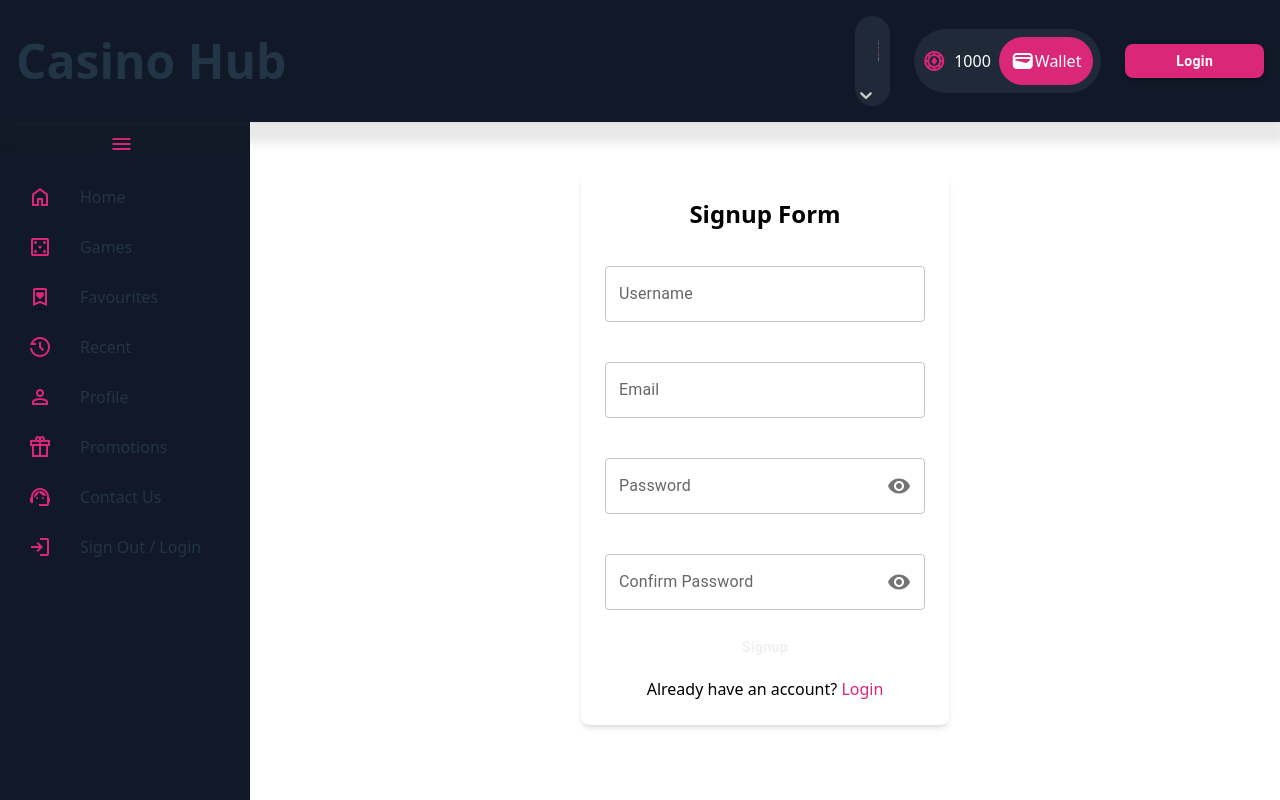
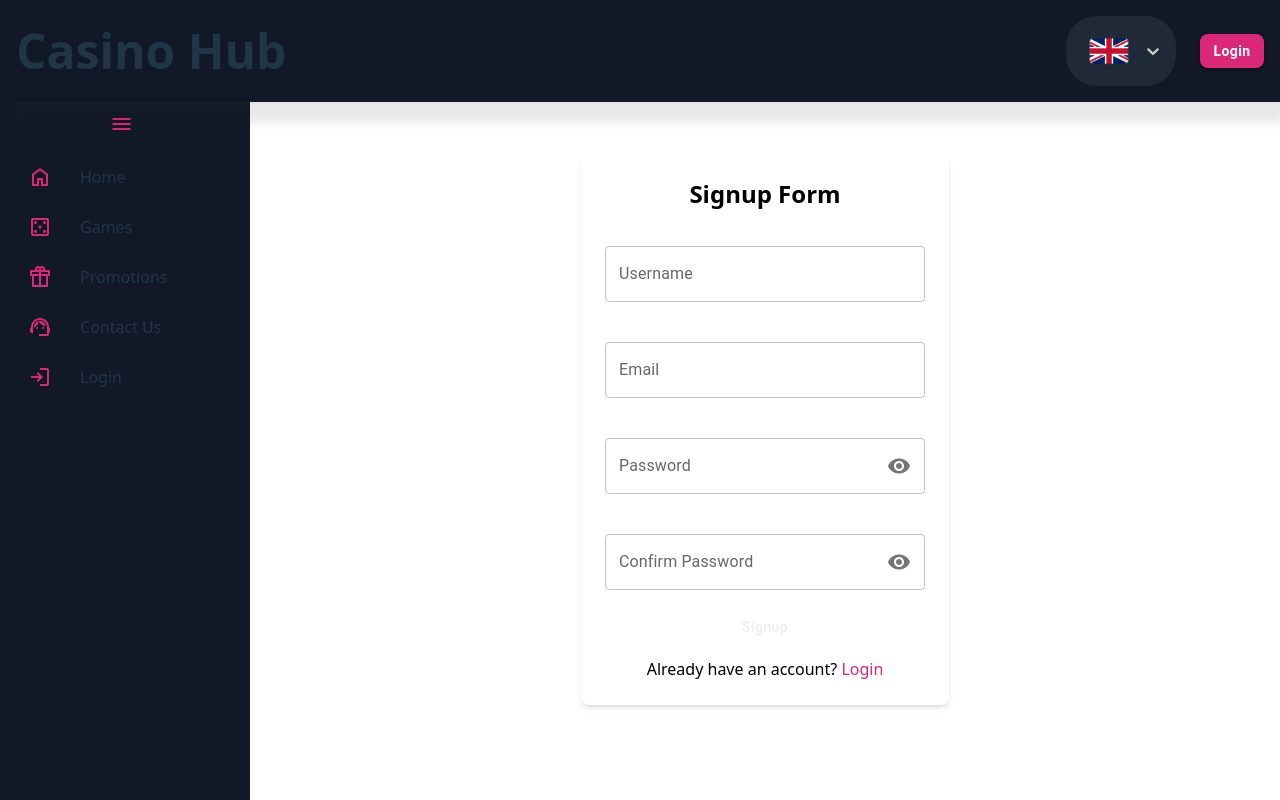
Before and after one commit to limonadia/casino-hub, a React (Vite) app in the folder frontend/: page /signup in a window 1280 px wide. Shown: the top 800 px of the page. Built offline with nearby package versions, Linux system fonts and the light colour scheme.

Commit message:
Implement logout and update sidebar and navbar accordingly. Closes #3

```diff
--- a/frontend/src/components/Navbar/Navbar.tsx
+++ b/frontend/src/components/Navbar/Navbar.tsx
@@ -1,12 +1,14 @@
 import { NavLink } from "react-router-dom";
 import Balance from "../Balance/Balance";
-import { useState } from "react";
+import { useEffect, useState } from "react";
 import './Navbar.css';
 import LanguageSelect from "../LanguageSelect/LanguageSelect";
 import ButtonComponent from "../Button/Button";
 import { useNavigate } from "react-router-dom";
+import { useAuth } from "../../services/authContext";
 
 function Navbar({ balance }: { balance: number }) {
+    const { token } = useAuth();
     const [open, setOpen] = useState(false);
     const linkClasses = ({ isActive }: {isActive: boolean}) => isActive ? "active-link" : "";
     const navigate = useNavigate();
@@ -25,8 +27,9 @@ return (
             </div>
             <div className="flex gap-6 items-center">
                 <LanguageSelect/>
-                <Balance balance={balance}/>
-                <ButtonComponent buttonText={"Login"} onClick={toLogin}/>
+                <div>
+                    {token ? ( <Balance balance={balance} /> ) : (<ButtonComponent buttonText="Login" onClick={toLogin} />)}
+                </div>
             </div>
         </div>
 
--- a/frontend/src/components/Sidebar/SidebarComponent.tsx
+++ b/frontend/src/components/Sidebar/SidebarComponent.tsx
@@ -12,18 +12,16 @@ function SideBarComponent() {
   const location = useLocation();
   const isActive = (path: string) => location.pathname === path;
 
+  const token = localStorage.getItem("token");
+  const isLoggedIn = !!token;
+
   return (
-    <Sidebar
-      collapsed={isToggled}
-      rootStyles={{
+    <Sidebar collapsed={isToggled} rootStyles={{
         [`.${sidebarClasses.container}`]: {
           height: '100%',
           background: 'var(--color-background-darker)',
-        },
-      }}
-    >
-      <Menu
-        rootStyles={{
+        }}}>
+      <Menu rootStyles={{
           height: '100%',
           [`.${menuClasses.label}`]: {
             justifyContent: 'start',
@@ -34,9 +32,7 @@ function SideBarComponent() {
             ':hover': {
               backgroundColor: 'var(--color-background-lighter)',
             },
-          },
-        }}
-      >
+          }}}>
         <MenuItem>
           <button onClick={handleToggle} className='menu-button'>
             <span className="material-symbols-outlined text-casinoPink pr-4 pl-2 menu-icon">menu</span>
@@ -48,6 +44,9 @@ function SideBarComponent() {
         <MenuItem component={<Link to="/games" />} className={isActive("/games") ? "active-item-link" : ""}>
           <span className="material-symbols-outlined text-casinoPink px-7">casino</span> Games
         </MenuItem>
+
+        {isLoggedIn && (
+          <>
             <MenuItem component={<Link to="/favourites" />} className={isActive("/favourites") ? "active-item-link" : ""}>
               <span className="material-symbols-outlined text-casinoPink px-7">bookmark_heart</span> Favourites
             </MenuItem>
@@ -57,14 +56,21 @@ function SideBarComponent() {
             <MenuItem component={<Link to="/profile" />} className={isActive("/profile") ? "active-item-link" : ""}>
               <span className="material-symbols-outlined text-casinoPink px-7">person</span> Profile
             </MenuItem>
+          </>
+        )}
+
         <MenuItem component={<Link to="/promotions" />} className={isActive("/promotions") ? "active-item-link" : ""}>
           <span className="material-symbols-outlined text-casinoPink px-7">featured_seasonal_and_gifts</span> Promotions
         </MenuItem>
         <MenuItem component={<Link to="/contact" />} className={isActive("/contact") ? "active-item-link" : ""}>
           <span className="material-symbols-outlined text-casinoPink px-7">support_agent</span> Contact Us
         </MenuItem>
-        <MenuItem component={<Link to="/signout" />} className={isActive("/signout") ? "active-item-link" : ""}>
-          <span className="material-symbols-outlined text-casinoPink px-7">login</span> Sign Out / Login
+        <MenuItem className={isActive("/signout") || isActive("/login") ? "active-item-link" : ""} onClick={() => {
+          if (isLoggedIn) {  localStorage.removeItem("token");  window.location.href = "/"; }}}
+          component={!isLoggedIn ? <Link to="/login" /> : undefined}>
+          <span className="material-symbols-outlined text-casinoPink px-7">
+            {isLoggedIn ? "logout" : "login"}
+          </span>{" "}{isLoggedIn ? "Sign Out" : "Login"}
         </MenuItem>
       </Menu>
     </Sidebar>
--- a/frontend/src/main.tsx
+++ b/frontend/src/main.tsx
@@ -5,14 +5,17 @@ import App from './App.tsx'
 import { BrowserRouter as Router } from 'react-router-dom';
 import { NotificationProvider } from './services/notificationContext.tsx';
 import { Notifications } from './components/Notification/Notifications.tsx';
+import { AuthProvider } from './services/authContext.tsx';
 
 createRoot(document.getElementById('root')!).render(
   <StrictMode>
     <Router>
-    <NotificationProvider>
-      <Notifications/>
-      <App />
-    </NotificationProvider>
+    <AuthProvider>
+      <NotificationProvider>
+        <Notifications/>
+        <App />
+      </NotificationProvider>
+    </AuthProvider>
     </Router>
   </StrictMode>,
 )
--- a/frontend/src/pages/Login/Login.tsx
+++ b/frontend/src/pages/Login/Login.tsx
@@ -7,10 +7,11 @@ import { validationService } from "../../validation/validationService";
 import { validationErrorService } from "../../validation/validationErrorService";
 import { IconButton, InputAdornment } from "@mui/material";
 import { useNotifications } from "../../services/notificationContext";
+import { useAuth } from "../../services/authContext";
 
  function Login() {
     const { error } = useNotifications();
-
+    const { setToken } = useAuth();
     const [showPassword, setShowPassword] = useState(false);
     const handleClickShowPassword = () => {setShowPassword(!showPassword)};
     const handleMouseDownPassword = (event: React.MouseEvent<HTMLButtonElement>) => {
@@ -38,7 +39,9 @@ import { useNotifications } from "../../services/notificationContext";
         }
         setErrors({});
         try {
-            await authService.login({ email, password });
+            const response = await authService.login({ email, password });
+            localStorage.setItem("token", String(response));
+            setToken(String(response));
             navigate("/");
         } catch (err: any) {
             const message = err.message || "Login failed";
--- a/frontend/src/services/apiService.ts
+++ b/frontend/src/services/apiService.ts
@@ -51,8 +51,16 @@ export interface ApiServiceOptions {
     private async handleResponse<T>(res: Response): Promise<T> {
       if (!res.ok) {
         const text = await res.text();
+
+        if (res.status === 401) {
+          localStorage.removeItem("token");
+          window.location.href = "/";
+        }
+
         throw new Error(`API error ${res.status}: ${text}`);
       }
+
       return res.json();
     }
+
   }
--- /dev/null
+++ b/frontend/src/services/authContext.tsx
@@ -0,0 +1,24 @@
+import { createContext, useContext, useState, type ReactNode } from "react";
+
+interface AuthContextType {
+  token: string | null;
+  setToken: (token: string | null) => void;
+}
+
+const AuthContext = createContext<AuthContextType | undefined>(undefined);
+
+export const useAuth = () => {
+  const context = useContext(AuthContext);
+  if (!context) throw new Error("useAuth must be used within AuthProvider");
+  return context;
+};
+
+export const AuthProvider = ({ children }: { children: ReactNode }) => {
+  const [token, setToken] = useState(localStorage.getItem("token"));
+
+  return (
+    <AuthContext.Provider value={{ token, setToken }}>
+      {children}
+    </AuthContext.Provider>
+  );
+};
```
Lines whose indentation alone changed are shown as unchanged.
